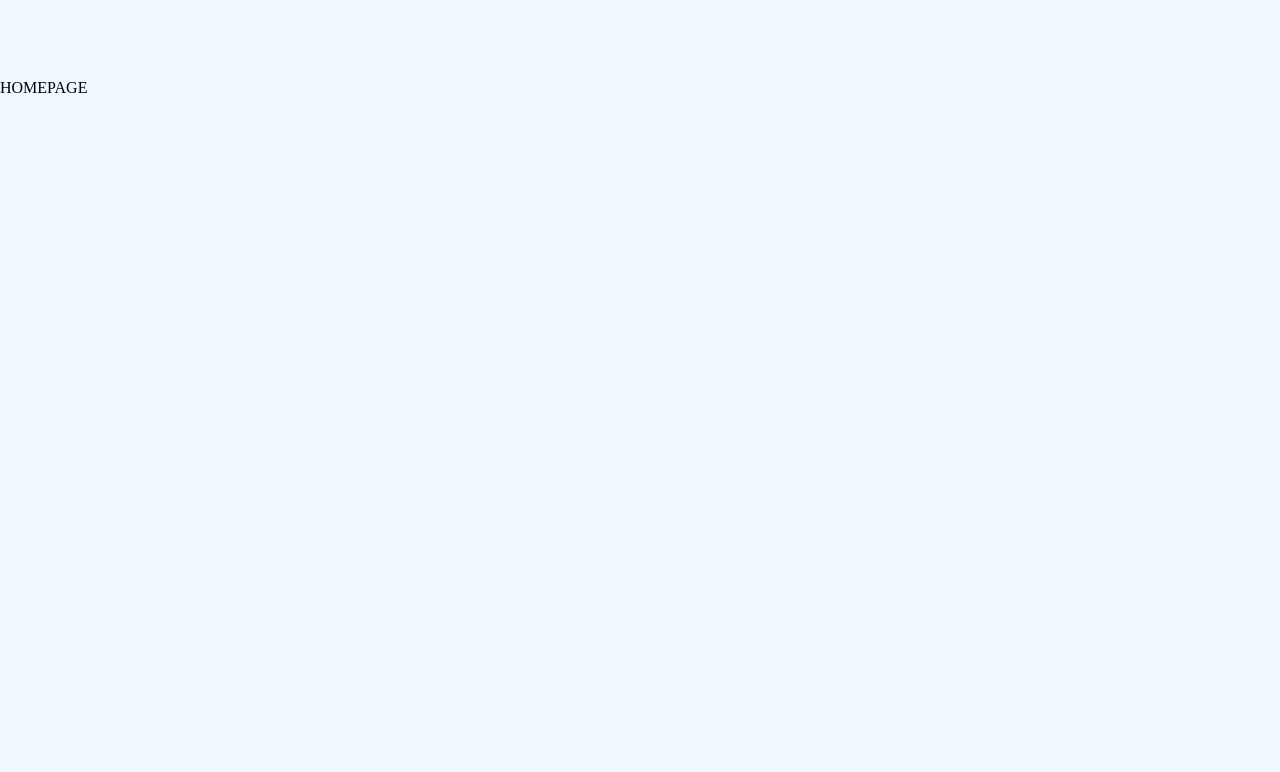
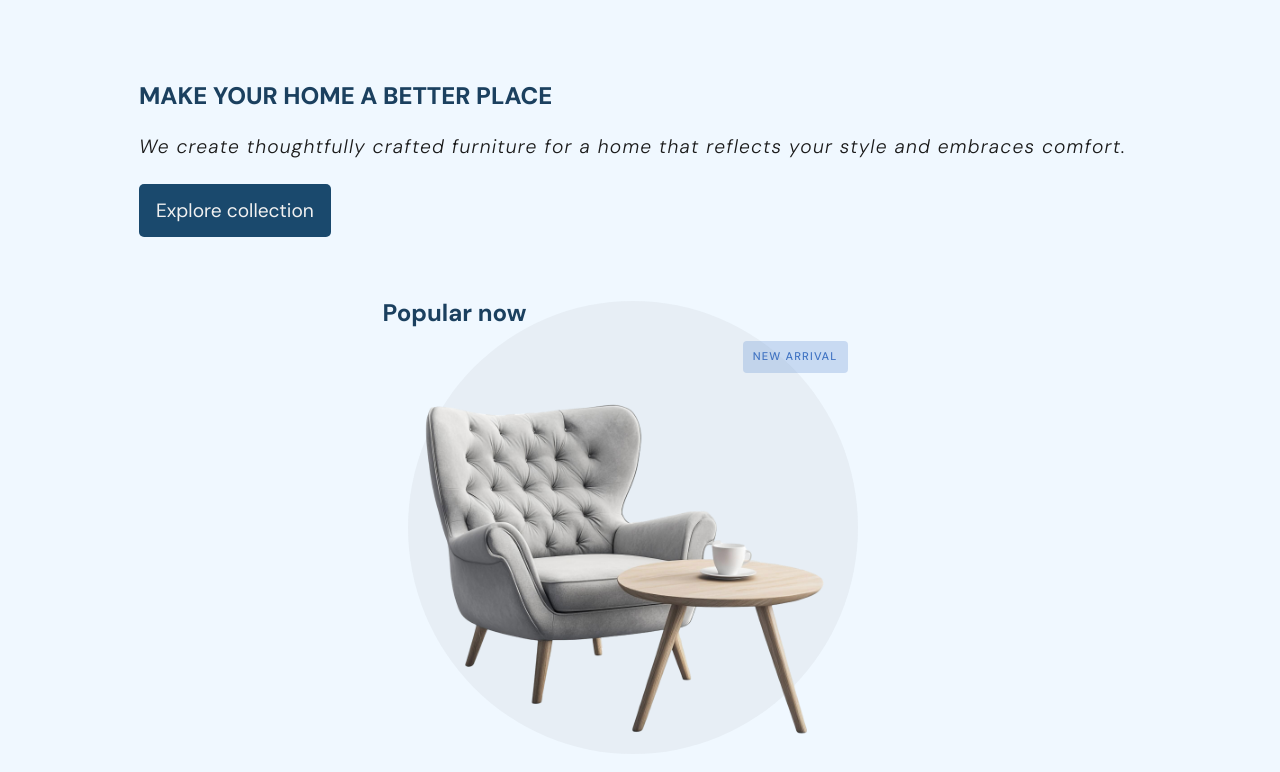
Before and after one commit to KV-Vel/Fake-Shop, a React (Vite) app: page / in a window 1280 px wide. Shown: the top 772 px of the page. Built offline with nearby package versions, Linux system fonts and the light colour scheme.

Commit message:
feat: added simple homepage implementation

```diff
--- a/src/pages/HomePage/HomePage.module.css
+++ b/src/pages/HomePage/HomePage.module.css
@@ -1,14 +1,135 @@
-.homepageMain {
-    height: 100vh;
-    width: 100%;
+.homePageWrapper {
+    display: flex;
+    flex-direction: column;
+    color: #1b405f;
+    & a {
+        width: fit-content;
+    }
 }
 
-.homepageBg {
-    /* background-image: url("../../assets/hero-background.jpg");
-    background-repeat: no-repeat;
-    background-size: cover;
-    background-position: center center;
-    width: 100%;
-    max-height: 100vh;
-    height: 100vh; */
+.heroSection {
+    display: flex;
+    flex-direction: column;
+    align-items: center;
+    gap: 2rem;
+    font-family: "DM Sans", sans-serif;
+    padding-inline: 10px;
+    color: #1b405f;
+    & h1 {
+        color: #1b405f;
+        animation-delay: 0.5s;
+        font-weight: 800;
+        text-transform: uppercase;
+        line-height: 1.3;
+    }
 }
+
+.features {
+    background-color: #5072a7;
+    border-radius: 12px;
+}
+
+.heroSectionDescription {
+    display: flex;
+    flex-direction: column;
+    gap: 1.5rem;
+    color: #1a1a1a;
+
+    & > p {
+        font-size: 1.2rem;
+        font-weight: 300;
+        font-style: italic;
+        line-height: 1.3;
+        letter-spacing: 1.2px;
+        animation-delay: 0.5s;
+    }
+}
+
+.armChairWrapper {
+    position: relative;
+    animation-delay: 0.8s;
+    margin-top: 2rem;
+}
+
+.animated {
+    animation-name: fadeIn;
+    animation-duration: 1.5s;
+    animation-timing-function: ease-in;
+    animation-fill-mode: forwards;
+    opacity: 0;
+}
+
+.armChair {
+    width: 90%;
+    max-width: 500px;
+    transition: transform 0.5s ease-in-out;
+
+    &:hover {
+        transform: translateX(-15px);
+    }
+
+    &:hover + .circle {
+        border-radius: 10px;
+    }
+}
+
+.circle {
+    position: absolute;
+    top: 0;
+    left: 5%;
+    width: 90%;
+    height: 95%;
+    border-radius: 50%;
+    background-color: rgba(128, 128, 128, 0.082);
+    z-index: -1;
+    transition: border-radius 0.3s ease-in;
+}
+
+.newArrival {
+    width: fit-content;
+    position: absolute;
+    right: 35px;
+    top: 40px;
+    padding: 10px;
+    background: #5072a738;
+    font-family: "DM Sans", sans-serif;
+    text-transform: uppercase;
+    font-weight: 500;
+    font-size: 0.7rem;
+    color: #5072a7;
+    border-radius: 4px;
+    letter-spacing: 1.15px;
+    filter: saturate(150%);
+}
+
+.shopNowBtn {
+    font-family: "DM Sans", sans-serif;
+    background-color: #1a496d;
+    padding: 17px;
+    border-radius: 5px;
+    color: #f1f1f1;
+    font-size: 1.2rem;
+    transition: transform 0.5s ease;
+    transform: translateY(100%);
+    opacity: 0;
+    animation: slideFromDown 0.5s ease 2s forwards;
+}
+
+@keyframes fadeIn {
+    0% {
+        opacity: 0;
+    }
+    100% {
+        opacity: 1;
+    }
+}
+
+@keyframes slideFromDown {
+    0% {
+        opacity: 0;
+    }
+    100% {
+        transform: translateY(0);
+        opacity: 1;
+    }
+}
--- a/src/pages/HomePage/HomePage.tsx
+++ b/src/pages/HomePage/HomePage.tsx
@@ -1,5 +1,35 @@
+import { Link } from "react-router";
 import styles from "./HomePage.module.css";
+import chairImg from "../../assets/armchair.png";
 
 export default function HomePage() {
-    return <div>HOMEPAGE</div>;
+    return (
+        <div className={styles.homePageWrapper}>
+            <div className={styles.heroSection}>
+                <article className={styles.heroSectionDescription}>
+                    <h1 className={styles.animated}>Make your home a better place</h1>
+                    <p className={styles.animated}>
+                        We create thoughtfully crafted furniture for a home that reflects your style
+                        and embraces comfort.
+                    </p>
+                    <Link to="/shop">
+                        <button type="button" className={styles.shopNowBtn}>
+                            Explore collection
+                        </button>
+                    </Link>
+                </article>
+
+                <article className={`${styles.armChairWrapper} ${styles.animated}`}>
+                    <h2>Popular now</h2>
+                    <img
+                        src={chairImg}
+                        alt="armchair with coffee table"
+                        className={styles.armChair}
+                    />
+                    <div className={styles.circle} aria-hidden="true"></div>
+                    <div className={styles.newArrival}>New arrival</div>
+                </article>
+            </div>
+        </div>
+    );
 }
```
Also changed, not shown: 1 other file (tests, documents, lock files or other folders).
